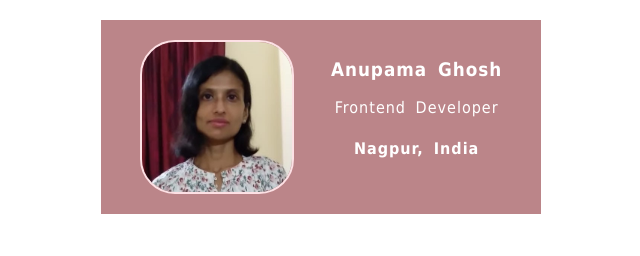
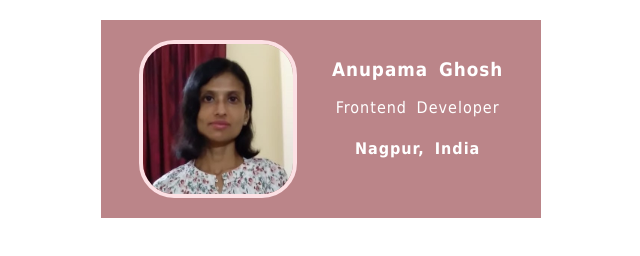
Before and after one commit to Onupama/business-card, a plain HTML site: page index.html in a window 1280 px wide. Shown: the whole page, without its empty margins (319-959 px from the left). Drawn offline with Linux system fonts and the light colour scheme.

Commit message:
Update styles.css

```diff
--- a/styles.css
+++ b/styles.css
@@ -6,7 +6,7 @@ body {
 .avatar {
     width: 150px;
     border-radius: 35px;
-    border: 2px solid #fce0e4;
+    border: 4px solid #fce0e4;
 }
 
 .card {
```
